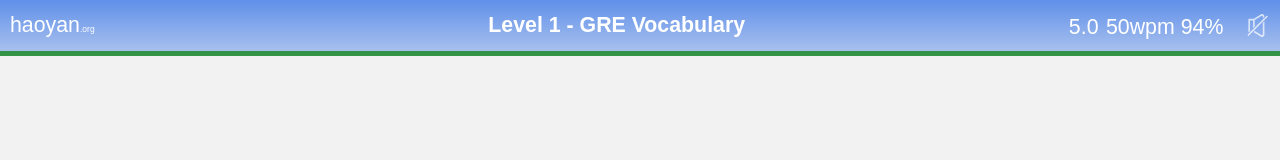
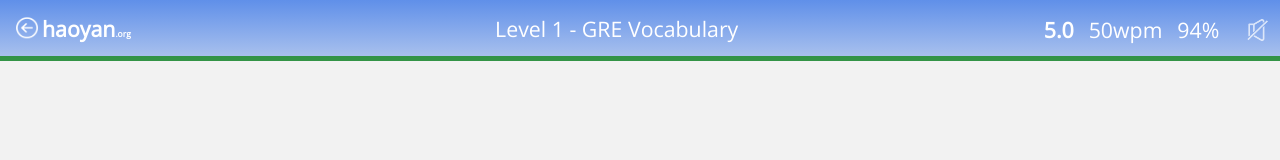
Before and after one commit to Marvel0usx/haoyan.org, a plain HTML site: page assets/type-of-the-dead/type-game.html in a window 1280 px wide. Drawn offline with nearby package versions, Linux system fonts and the light colour scheme.

Commit message:
[dev] updated back button

```diff
--- a/assets/type-of-the-dead/css/game.css
+++ b/assets/type-of-the-dead/css/game.css
@@ -1,5 +1,7 @@
+@import url('https://fonts.googleapis.com/css2?family=Open+Sans&display=swap');
+
 html {
-    font-family: Arial, Helvetica, sans-serif;
+    font-family: 'Open Sans', sans-serif;
     font-size: 20pt;
     color: rgba(59, 119, 231, 0.8);
     background-color: rgba(0, 0, 0, 0.05);
@@ -85,6 +87,7 @@ section#game {
 }
 
 .game-header img {
+    transform: translateY(2px);
     max-width: 1em;
     margin-left: 20px;
     height: auto;
@@ -97,7 +100,9 @@ section#game {
 }
 
 .game-header a {
-    margin: 0;
+    position: relative;
+    left: 1.5em;
+    font-weight: 600;
     font-size: 0.8em;
     width: 33.3%;
     text-align: left;
@@ -105,7 +110,28 @@ section#game {
     color: inherit;
 }
 
+.game-header a::before {
+    content: "";
+    width: 1em;
+    height: 1em;
+    background-image: url("../icons/back.png");
+    background-size: 1em 1em;
+    position: absolute;
+    left: -1.2em;
+    top: 50%;
+    transform: translateY(-50%);
+}
+
+.game-header a {
+    transition: transform 0.3s ease;
+}
+
+.game-header a:hover {
+    transform: scale(1.1) translateX(4%);
+}
+
 .game-header h3 {
+    font-weight: 400;
     margin: 0;
     font-size: 0.8em;
     width: 33.3%;
@@ -127,12 +153,18 @@ section#game {
 }
 
 .game-header li {
+    margin: 0 4px;
     font-size: 0.8em;
     display: inline-block;
 }
+
 #game .progress {
     height: 0.2em;
     width: 100%;
     background-color: green;
     opacity: 70%;
 }
+
+#timer {
+    font-weight: 600;
+}
--- a/assets/type-of-the-dead/type-game.html
+++ b/assets/type-of-the-dead/type-game.html
@@ -41,6 +41,8 @@
                         </li>
                         <li>
                             <span id="wpm">50wpm</span>
+                        </li>
+                        <li>
                             <span id="accuracy">94%</span>
                         </li>
                     </ul>
```
Also changed, not shown: assets/type-of-the-dead/icons/back-button.svg (added), assets/type-of-the-dead/icons/back.png (added).
